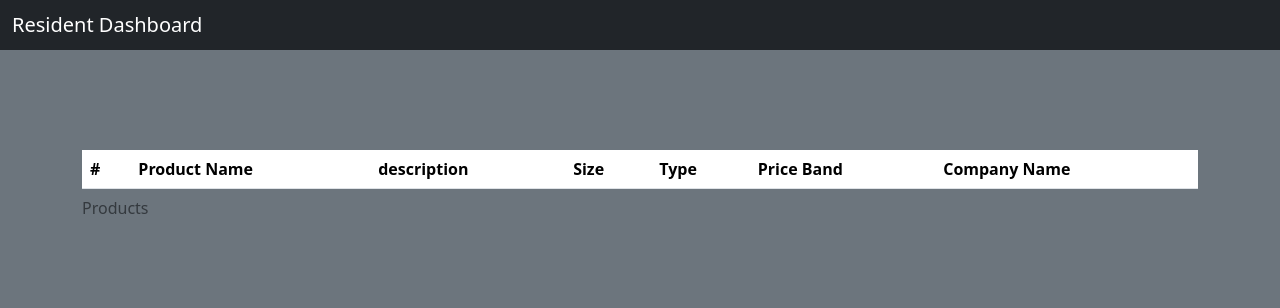
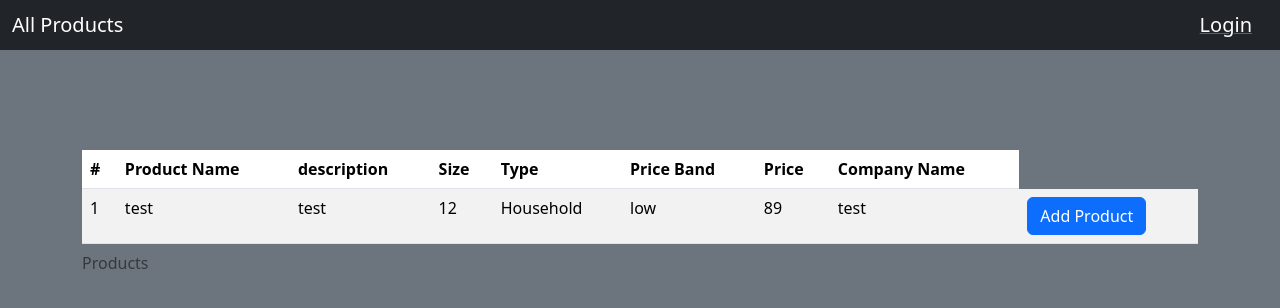
Before and after one commit to Bawa-Tech/AG_ASS_CWK, a CodeIgniter app: page /codeigniter/index.php/resident/dashboard in a window 1280 px wide. Shown: the top 308 px of the page. Run offline with CodeIgniter, Linux system fonts and the light colour scheme; data that the repository does not hold is empty.

Commit message:
add vote for resident

```diff
--- a/application/controllers/resident.php
+++ b/application/controllers/resident.php
@@ -14,8 +14,6 @@ class Resident extends CI_Controller
 		$this->load->model('ResidentModel');
 		$this->load->helper("auth_helper");
 		$this->table->set_heading('#', 'Product Name', 'Description', 'Size', 'Type', 'Price Band', 'Company Name');
-
-
 	}
 
 	public function index()
@@ -51,27 +49,24 @@ class Resident extends CI_Controller
 
 	public function dashboard()
 	{
-		// $this->check_if_is_allowed();
-
-		$header_data = array(
-			"title" => "Resident Dashboard"
-		);
-
-		$this->load->view('header', $header_data);
-		$this->load->view('resident_dashboard');
-		$this->load->view('footer');
+		$this->products();
 	}
 
-	public function vote($product_id) {
-		$resident_id = $this->session->userdata('resident_id');
-		$vote = $this->input->post('vote');
-
-		$this->ResidentModel->vote($resident_id, $product_id, $vote);
+	public function vote($product_id)
+	{
+		$resp = $this->ResidentModel->vote($product_id);
+		if (gettype($resp) == "string") {
+			$this->session->set_flashdata('error', $resp);
+			redirect($_SERVER['HTTP_REFERER']);
+		} else {
+			redirect(base_url("index.php/resident/dashboard"));
+		}
 
 		redirect($_SERVER['HTTP_REFERER']);
 	}
 
-	public function products() {
+	public function products()
+	{
 		$header_data = array(
 			"title" => "All Products",
 			"previous_page_title" => "Login",
@@ -81,55 +76,26 @@ class Resident extends CI_Controller
 		$this->load->view('header', $header_data);
 		$this->load->view('resident_dashboard', array("products" => $products));
 		$this->load->view('footer');
-
-		// if (empty($products)) {
-		// 	// handle empty products case, e.g. show an error message
-		// 	$this->session->set_flashdata('error', 'No products found!!!');
-		// 	$this->load->view('resident_product',  array("products" => $products));
-		// } else {
-		// 	$this->session->set_flashdata('error', 'products found!!!');
-		// 	$this->load->view('resident_product', array("products" => $products));
-		// }
 	}
-
-
-	// public function products() {
-	// 	$header_data = array(
-	// 		"title" => "All Products",
-	// 		"previous_page_title" => "Dashboard",
-	// 		"previous_page_link" => base_url("index.php/resident/dashboard")
-	// 	);
-
-	// 	$products = $this->ResidentModel->get_all_products();
-
-	// 	$this->load->view('header', $header_data);
-	// 	$this->load->view('resident_product', array('products' => $products));
-	// 	$this->load->view('footer');
-	// }
-
-
-
-
-
 
 	///////////////////////////////////////////////////////////////////////
 	// Methods for handling form submissions
 	///////////////////////////////////////////////////////////////////////
 
-	public function handle_login() {
+	public function handle_login()
+	{
 		$username = $this->input->post("username");
 		$password = $this->input->post("password");
 
-		// echo $username . " - " . $password;
-
-		if ( ! $this->ResidentModel->authenticate_login($username, $password)) {
+		if (!$this->ResidentModel->authenticate_login($username, $password)) {
 			$this->session->set_flashdata('error', 'Invalid Credentials !!!');
 			redirect($_SERVER['HTTP_REFERER']);
 		} else {
 			redirect(base_url("index.php/resident/dashboard"));
 		}
 	}
-	public function handle_signup() {
+	public function handle_signup()
+	{
 		$name = $this->input->post("name");
 		$password = $this->input->post("password");
 		$area = $this->input->post("area");
@@ -137,7 +103,7 @@ class Resident extends CI_Controller
 
 		// echo $username . " - " . $password;
 
-		if ( ! $this->ResidentModel->signup($name,$password,$area,$age_bracket)) {
+		if (!$this->ResidentModel->signup($name, $password, $area, $age_bracket)) {
 			$this->session->set_flashdata('error', 'Invalid Data!!!');
 			redirect($_SERVER['HTTP_REFERER']);
 		} else {
@@ -157,7 +123,8 @@ class Resident extends CI_Controller
 	 * controller only. It validates the user's role via AuthHelper
 	 * if not valid, then this method redirects to login page for sme.
 	 */
-	private function check_if_is_allowed() {
+	private function check_if_is_allowed()
+	{
 		$current_role = $this->session->userdata("role");
 
 		if (AuthHelper::is_allowed($current_role, "resident")) {
--- a/application/models/residentmodel.php
+++ b/application/models/residentmodel.php
@@ -22,16 +22,18 @@ class ResidentModel extends CI_Model
         // If a row is returned, the username and password are valid
         $valid = $query->num_rows() === 1;
 
-        if ( $valid ) {
+        if ($valid) {
             $this->session->set_userdata(array(
                 "name" => $name,
-                "role" => "resident"
+                "role" => "resident",
+                "resident_id" => $query->result_array()[0]['id']
             ));
 
             return true;
         }
     }
-    public function signup($name, $password, $area, $age_bracket){
+    public function signup($name, $password, $area, $age_bracket)
+    {
         $hashed_password = hash("sha256", $password);
         $insert_data = [
             "name" => $name,
@@ -47,7 +49,8 @@ class ResidentModel extends CI_Model
 
 
 
-    public function get_all_products() {
+    public function get_all_products()
+    {
         $query = $this->db->get('products');
         if ($query->num_rows() > 0) {
             return $query->result_array();
@@ -58,8 +61,30 @@ class ResidentModel extends CI_Model
         }
     }
 
+    public function vote($product_id)
+    {
+        $resident_id = $this->session->userdata("resident_id");
 
+        $query = $this->db->get_where('votes', array(
+            'resident_id' => $resident_id,
+            'product_id' => $product_id
+        ));
 
+        $unique = $query->num_rows() === 0;
 
+        if (!$unique) {
+            return "Already voted !! !!";
+        }
 
+        $inserted = $this->db->insert('votes', [
+            'resident_id' => $resident_id,
+            'product_id' => $product_id
+        ]);
+
+        if (!$inserted) {
+            return "Problem occured with voting";
+        }
+
+        return true;
+    }
 }
--- a/application/views/resident_dashboard.php
+++ b/application/views/resident_dashboard.php
@@ -1,16 +1,43 @@
 <div class="container">
 
+    <div class="row">
+        <div class="container">
+            <?php
+            if ($this->session->flashdata('error')) {
+                echo '<div class="alert alert-danger">' . $this->session->flashdata('error') . '</div>';
+            }
+            ?>
+
+        </div>
+    </div>
     <div style="display: flex; justify-content:center; margin-top: 100px; text-align: center;">
+
+
+
         <?php
-        $this->table->set_heading(['#', 'Product Name', 'description', 'Size', 'Type', 'Price Band', 'Company Name']);
+        $this->table->set_heading(['#', 'Product Name', 'description', 'Size', 'Type', 'Price Band', 'Price', 'Company Name']);
         $this->table->set_caption('Products');
         $this->table->set_template(array(
             'table_open' => '<table class="table table-striped table-hover">'
         ));
-        echo $this->table->generate($products);
 
-        ?>
+        foreach ($products as $p) {
+            $id = $p["id"];
+            $product_name = $p["product_name"];
+            $product_description = $p["product_description"];
+            $size = $p["size"];
+            $type = $p["type"];
+            $price_band = $p["price_band"];
+            $price = $p["price"];
+            $sme_name = $p["sme_name"];
+
+            $vote_button = "<a href='" . base_url("index.php/resident/vote/" . $id) . "'><span class='btn btn-primary' style='color: white; align-self: right;'>Add Product</span></a>";
 
 
+            $this->table->add_row($id, $product_name, $product_description, $size, $type, $price_band, $price, $sme_name, $vote_button);
+        }
+
+        echo $this->table->generate();
+        ?>
     </div>
 </div>
--- a/application/views/resident_product.php
+++ b/application/views/resident_product.php
@@ -5,7 +5,7 @@
     </div>
     <div style="display: flex; justify-content:center; margin-top: 100px; text-align: center;">
         <?php
-        $this->table->set_heading('#', 'Product Name', 'description', 'Size', 'Type', 'Price Band', 'Company Name');
+        $this->table->set_heading('#', 'Product Name', 'description', 'Size', 'Type', 'Price Band', 'Price', 'Company Name');
         $this->table->set_caption('Products');
         $this->table->set_template(array(
             'table_open' => '<table class="table table-striped table-hover">'
```
Also changed, not shown: sme_database.sql (+54 -27 lines). Lines whose indentation alone changed are shown as unchanged.
